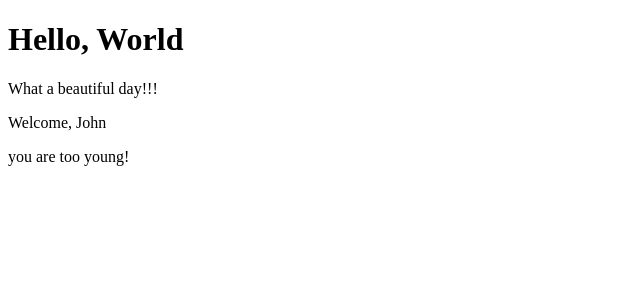
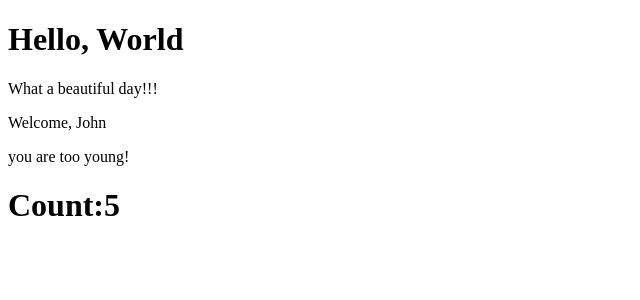
Before and after one commit to AlessioValdarchi/react-EX, a React (Create React App) app in the folder exercises/: page / in a window 1280 px wide. Shown: the top 300 px of the page, without its empty margins (0-640 px from the left). Built offline with nearby package versions, Linux system fonts and the light colour scheme.

Commit message:
state01 done

```diff
--- a/exercises/src/App.js
+++ b/exercises/src/App.js
@@ -1,12 +1,14 @@
 import { Hello } from "./Hello";
 import React from "react";
 import { Welcome, name } from "./Welcome";
+import { Counter } from "./Counter";
 
 export class App extends React.Component {
     render() {
         return (<div>
             <Hello />
             <Welcome name={name} age={10} />
+            <Counter />
         </div>
         )
     }
--- /dev/null
+++ b/exercises/src/Counter.js
@@ -0,0 +1,24 @@
+import React from "react";
+
+export class Counter extends React.Component {
+    state = {
+        counter: 0
+    }
+    constructor(props) {
+        super(props)
+        setInterval(() => {
+            this.setState((state) => {
+                return { counter: state.counter + 1, }
+            })
+        }, 1000);
+    }
+
+
+    render() {
+        return (
+            <div>
+                <h1>Count:{this.state.counter}</h1>
+            </div>
+        )
+    }
+}
```
